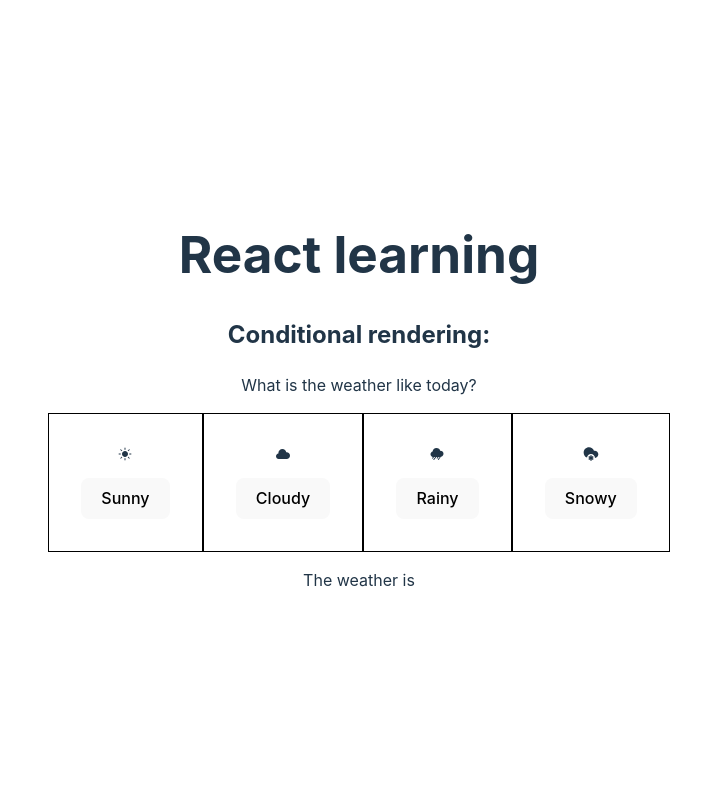
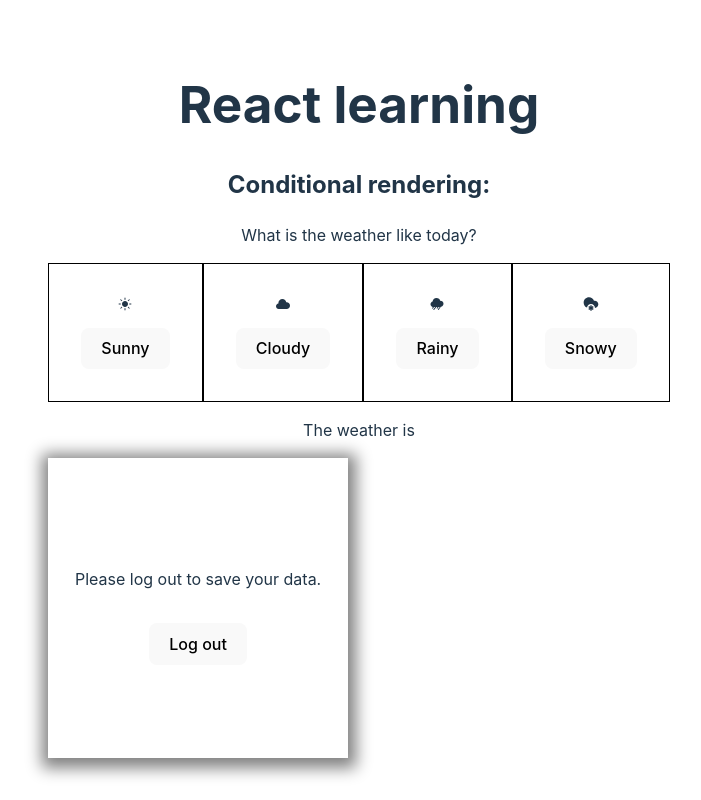
Before and after one commit to Olha36/react-learning, a React (Vite) app: page / in a window 1280 px wide. Shown: the whole page, without its empty margins (281-982 px from the left). Built offline with nearby package versions, Linux system fonts and the light colour scheme.

Commit message:
finish lon in - log out exercise

```diff
--- a/package.json
+++ b/package.json
@@ -10,6 +10,7 @@
     "preview": "vite preview"
   },
   "dependencies": {
+    "@mui/material": "^6.1.3",
     "react": "^18.3.1",
     "react-dom": "^18.3.1",
     "react-icons": "^5.3.0"
--- a/src/App.jsx
+++ b/src/App.jsx
@@ -1,5 +1,6 @@
 import './App.css';
 import ConditionRendering from './components/conditionalRendering/conditionRendering';
+import UserProfile from './components/conditionalRendering/userProfile';
 
 function App() {
   return (
@@ -9,6 +10,7 @@
       <div className='conditional-rendering'>
         <h2>Conditional rendering:</h2>
         <ConditionRendering />
+        <UserProfile />
       </div>
     </>
   );
--- /dev/null
+++ b/src/components/conditionalRendering/userProfile.jsx
@@ -0,0 +1,38 @@
+import { Component } from 'react';
+import '../../css/userProfile.css';
+
+export default class UserProfile extends Component {
+  constructor(props) {
+    super(props);
+    this.state = {
+      isLogged: false,
+    };
+  }
+
+  handleToggleLogin = () => {
+    this.setState((prevState) => {
+      return {
+        isLogged: !prevState.isLogged,
+      };
+    });
+  };
+  render() {
+    const { isLogged } = this.state;
+    if (isLogged) {
+      // If the user is logged out, show a "Log in" button and a message like "Please log in to access your account."
+      return (
+        <div className='login-container'>
+          <p>Please log in to access your account.</p>
+          <button onClick={this.handleToggleLogin}>Log in</button>
+        </div>
+      );
+    } else {
+      return (
+        <div className='login-container'>
+          <p>Please log out to save your data.</p>
+          <button onClick={this.handleToggleLogin}>Log out</button>
+        </div>
+      );
+    }
+  }
+}
--- /dev/null
+++ b/src/css/userProfile.css
@@ -0,0 +1,9 @@
+.login-container {
+  width: 300px;
+  height: 300px;
+  box-shadow: 1px 3px 15px 7px grey;
+  align-items: center;
+  display: flex;
+  flex-direction: column;
+  justify-content: center;
+}
```
Also changed, not shown: 1 other file (tests, documents, lock files or other folders).
